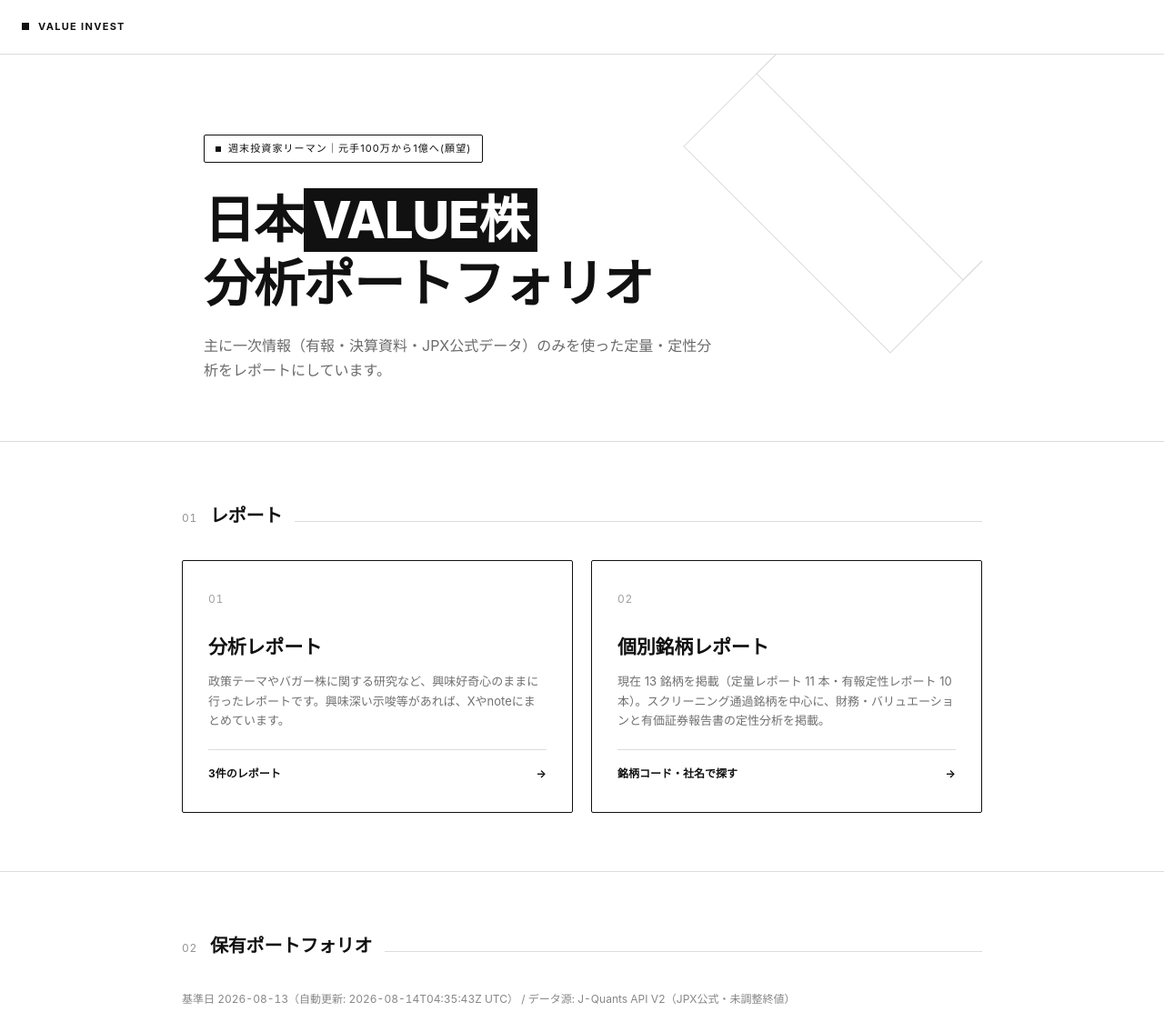
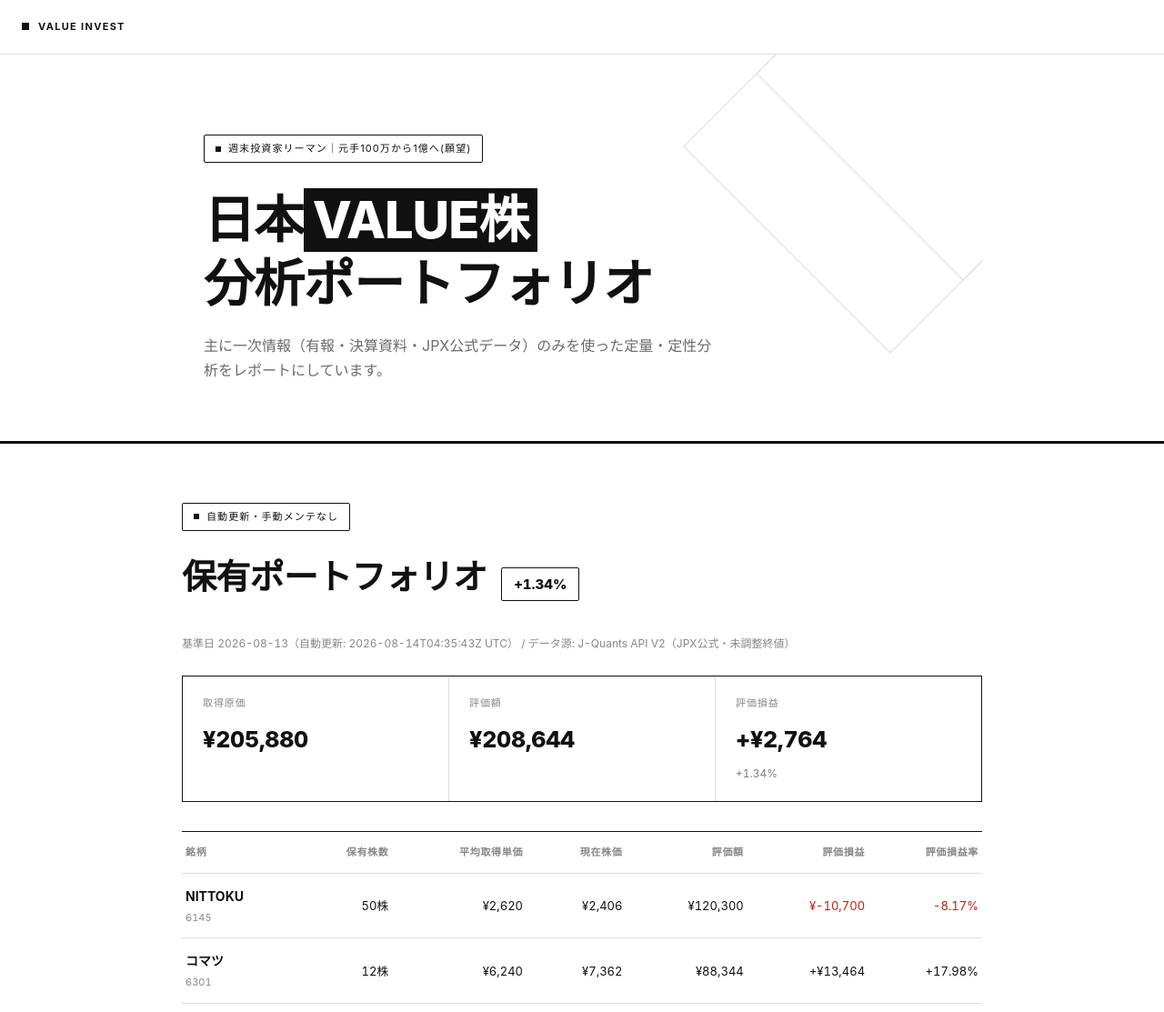
Before and after one commit to trois0125/trois0125.github.io, a plain HTML site: page index.html in a window 1280 px wide. Shown: the top 1113 px of the page at 91% size. Drawn offline with Linux system fonts and the light colour scheme.

Commit message:
TOPページ: 保有ポートフォリオをレポートより上に配置し、番号なしの目立つデザインに変更
- ポートフォリオセクションを最上部（hero直下）へ移動し、レポートセクションと順序を入れ替え
- section-header の連番方式をやめ、バッジ「自動更新・手動メンテなし」＋大見出し＋
  評価損益率を示すピル（枠色が損益でneg反転）で強調する専用デザインに変更
- 上下3pxボーダーで他セクションと視覚的に区別

Co-Authored-By: Claude Sonnet 5 <noreply@anthropic.com>

```diff
--- a/index.html
+++ b/index.html
@@ -93,6 +93,20 @@
       margin-bottom: 28px;
     }
     .hero .badge .sq { width: 6px; height: 6px; background: var(--fg); flex: none; }
+
+    /* Generic badge (reused outside .hero, e.g. portfolio section) */
+    .badge {
+      display: inline-flex;
+      align-items: center;
+      gap: 8px;
+      border: 1px solid var(--border-strong);
+      border-radius: var(--radius);
+      padding: 5px 12px;
+      font-size: 11px;
+      letter-spacing: .1em;
+      text-transform: uppercase;
+    }
+    .badge .sq { width: 6px; height: 6px; background: var(--fg); flex: none; }
     .hero h1 {
       font-size: clamp(32px, 6vw, 56px);
       font-weight: 800;
@@ -199,8 +213,37 @@
     }
     .card-link:hover .cta { border-top-color: currentColor; opacity: 1; }
 
-    /* Portfolio widget */
+    /* Portfolio widget (featured — no numbering, deliberately more prominent than list sections) */
     .neg { color: var(--neg); }
+    .portfolio-section {
+      border-top: 3px solid var(--border-strong);
+      border-bottom: 3px solid var(--border-strong);
+    }
+    .portfolio-head { margin-bottom: 32px; }
+    .portfolio-head .badge { margin-bottom: 18px; }
+    .portfolio-title {
+      display: flex;
+      align-items: baseline;
+      flex-wrap: wrap;
+      gap: 16px;
+      margin-bottom: 10px;
+    }
+    .portfolio-title h2 {
+      font-size: clamp(26px, 4.5vw, 38px);
+      font-weight: 800;
+      letter-spacing: -.02em;
+    }
+    .portfolio-pill {
+      display: inline-flex;
+      align-items: center;
+      border: 1.5px solid var(--border-strong);
+      border-radius: var(--radius);
+      padding: 5px 13px;
+      font-size: 15px;
+      font-weight: 800;
+      font-variant-numeric: tabular-nums;
+    }
+    .portfolio-pill.neg { border-color: var(--neg); }
     .portfolio-asof { font-size: 12px; opacity: .5; font-variant-numeric: tabular-nums; margin-bottom: 24px; }
     .summary {
       display: grid;
@@ -262,39 +305,14 @@
     </div>
   </div>
 
-  <div class="section">
+  <div class="section portfolio-section">
     <div class="section-inner">
-      <div class="section-header">
-        <span class="idx">01</span>
-        <h2>レポート</h2>
-        <div class="line"></div>
-      </div>
-      <div class="card-grid">
-
-        <a class="card-link" href="reports.html">
-          <span class="idx">01</span>
-          <h3>分析レポート</h3>
-          <p>政策テーマやバガー株に関する研究など、興味好奇心のままに行ったレポートです。興味深い示唆等があれば、Xやnoteにまとめています。</p>
-          <div class="cta"><span>3件のレポート</span><span>→</span></div>
-        </a>
-
-        <a class="card-link" href="stocks.html">
-          <span class="idx">02</span>
-          <h3>個別銘柄レポート</h3>
-          <p id="stocksTeaser">独自のスクリーニング通過銘柄を中心に、定量レポート（財務・バリュエーション）と有価証券報告書の定性分析レポートを銘柄ごとに掲載。</p>
-          <div class="cta"><span>銘柄コード・社名で探す</span><span>→</span></div>
-        </a>
-
-      </div>
-    </div>
-  </div>
-
-  <div class="section">
-    <div class="section-inner">
-      <div class="section-header">
-        <span class="idx">02</span>
-        <h2>保有ポートフォリオ</h2>
-        <div class="line"></div>
+      <div class="portfolio-head">
+        <div class="badge"><span class="sq"></span>自動更新・手動メンテなし</div>
+        <div class="portfolio-title">
+          <h2>保有ポートフォリオ</h2>
+          <span class="portfolio-pill" id="pPill">—</span>
+        </div>
       </div>
 
       <div class="portfolio-asof" id="pAsof">読み込み中…</div>
@@ -342,6 +360,33 @@
     </div>
   </div>
 
+  <div class="section">
+    <div class="section-inner">
+      <div class="section-header">
+        <span class="idx">01</span>
+        <h2>レポート</h2>
+        <div class="line"></div>
+      </div>
+      <div class="card-grid">
+
+        <a class="card-link" href="reports.html">
+          <span class="idx">01</span>
+          <h3>分析レポート</h3>
+          <p>政策テーマやバガー株に関する研究など、興味好奇心のままに行ったレポートです。興味深い示唆等があれば、Xやnoteにまとめています。</p>
+          <div class="cta"><span>3件のレポート</span><span>→</span></div>
+        </a>
+
+        <a class="card-link" href="stocks.html">
+          <span class="idx">02</span>
+          <h3>個別銘柄レポート</h3>
+          <p id="stocksTeaser">独自のスクリーニング通過銘柄を中心に、定量レポート（財務・バリュエーション）と有価証券報告書の定性分析レポートを銘柄ごとに掲載。</p>
+          <div class="cta"><span>銘柄コード・社名で探す</span><span>→</span></div>
+        </a>
+
+      </div>
+    </div>
+  </div>
+
   <footer>
     <p>value_invest — 個人投資・学習目的。投資の助言ではありません。</p>
     <p class="muted">© 2026</p>
@@ -380,6 +425,10 @@ fetch('portfolio.json?v=' + Date.now(), { cache: 'no-store' })
       return;
     }
 
+    const pillEl = document.getElementById('pPill');
+    pillEl.textContent = (t.gain_pct >= 0 ? '+' : '') + (t.gain_pct || 0).toFixed(2) + '%';
+    pillEl.classList.toggle('neg', (t.gain || 0) < 0);
+
     document.getElementById('pSummary').style.display = 'grid';
     document.getElementById('pTablewrap').style.display = 'block';
 
```
